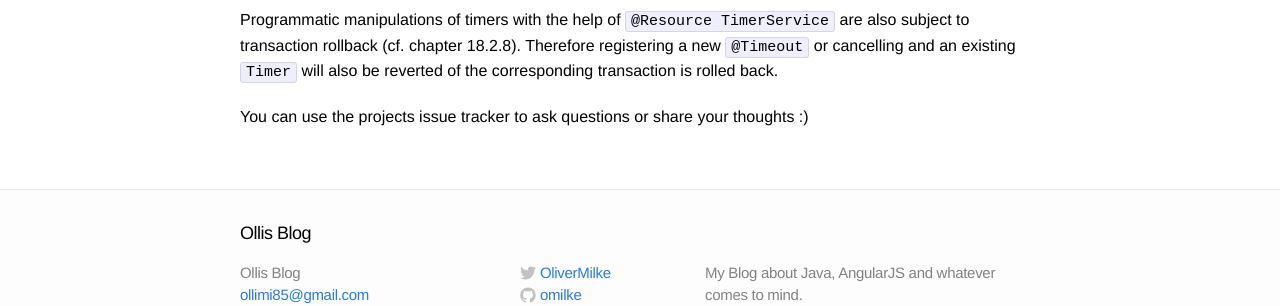
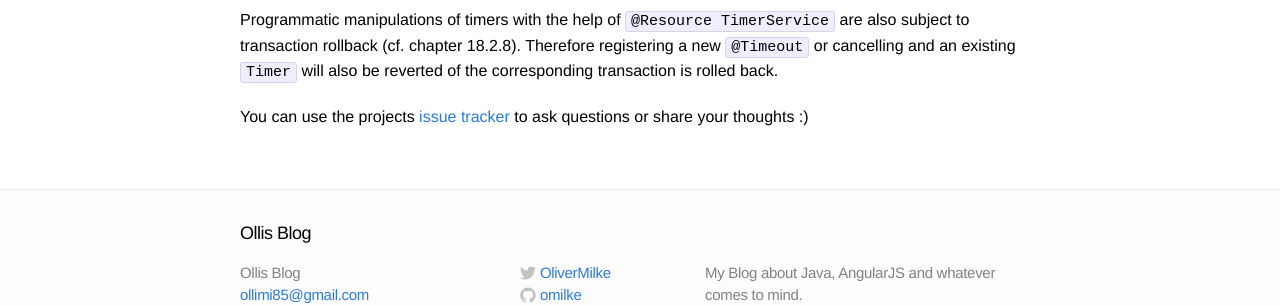
Before and after one commit to omilke/omilke.github.io, a Jekyll site: the page built from _posts/2015-02-08-ejb-transaction-rollback-and-timers.md, in a window 1280 px wide. Shown: the part 1341-1647 px from the top of the page. Built offline with Jekyll 4.4.1, drawn with Linux system fonts in a browser that asks for light colours; nearby versions of some CDN libraries; some of the changed lines change nothing that is shown.

Commit message:
corrected EJB article

```diff
--- a/_posts/2015-02-08-ejb-transaction-rollback-and-timers.md
+++ b/_posts/2015-02-08-ejb-transaction-rollback-and-timers.md
@@ -43,8 +43,9 @@ For glassfish, retrying timeouts and expunging timer can be configured in the ad
 Programmatic manipulations of timers with the help of `@Resource TimerService` are also subject to transaction rollback (cf. chapter 18.2.8). Therefore registering a new
     `@Timeout` or cancelling and an existing `Timer` will also be reverted of the corresponding transaction is rolled back.
 
-You can use the projects issue tracker to ask questions or share your thoughts :)
+You can use the projects [issue tracker][4] to ask questions or share your thoughts :)
 
 [1]: https://github.com/omilke/ta-demo
 [2]: https://jcp.org/aboutJava/communityprocess/final/jsr318/index.html
 [3]: /img/glassfish/timerconfig.png
+[4]: https://github.com/omilke/ta-demo/issues
```
